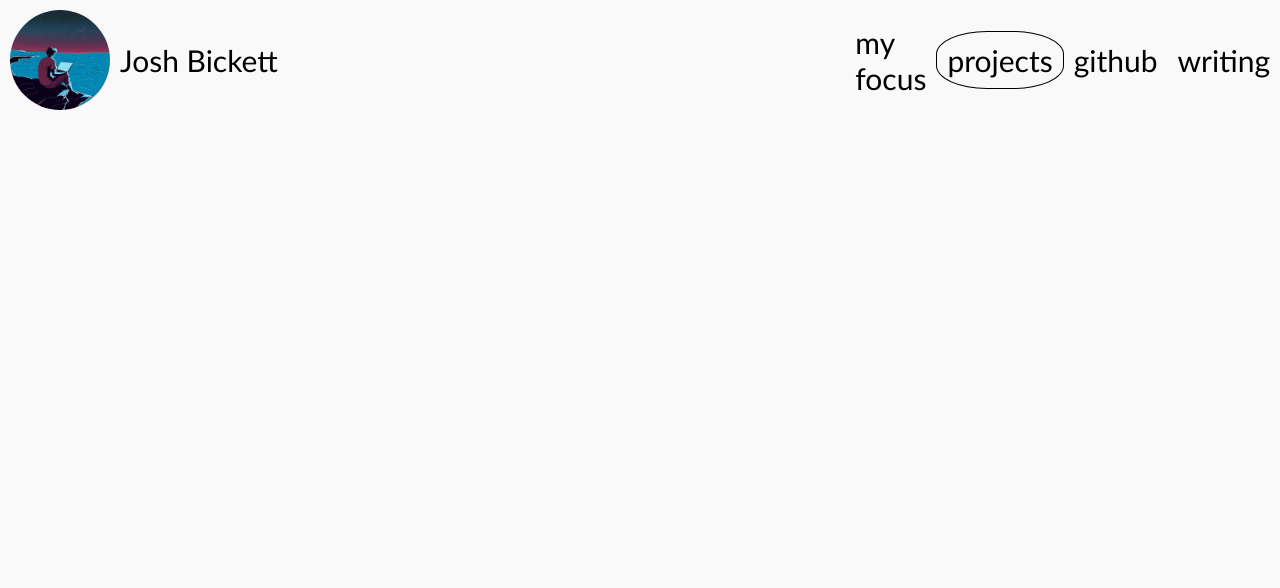
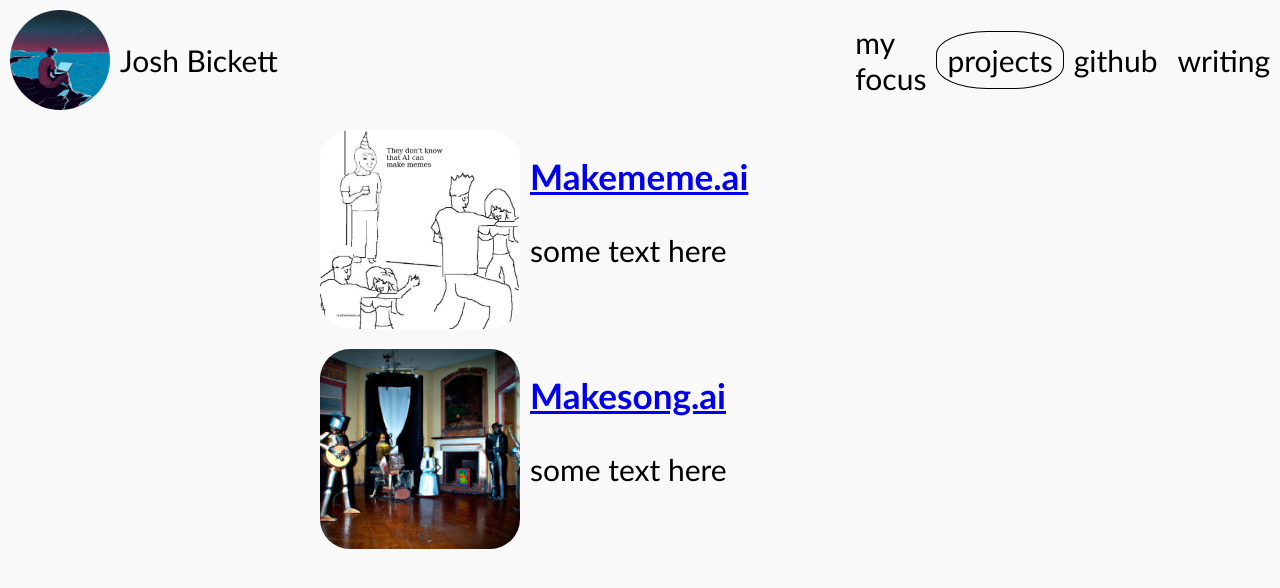
Before and after one commit to joshbickett/bickett.ai, a React (Create React App) app: page /projects in a window 1280 px wide. Shown: the top 588 px of the page. Built offline with nearby package versions, Linux system fonts and the light colour scheme.

Commit message:
Update project page

```diff
--- a/src/pages/Projects.js
+++ b/src/pages/Projects.js
@@ -1,9 +1,71 @@
 import { NavigationBar } from "../components/NavigationBar";
+import memeImage from "../assets/meme.jpg";
+import musicImage from "../assets/music.png";
+
 export const Projects = ({ isMobile }) => {
   return (
     <div>
       <div style={{ height: "100vh" }}>
         <NavigationBar active={"projects"} isMobile={isMobile} />
+
+        <div
+          style={{
+            fontSize: "30px",
+            display: "flex",
+            justifyContent: "space-around",
+            alignItems: "center",
+          }}
+        >
+          <div
+            style={{
+              display: "grid",
+              gridTemplateColumns: "1fr 1fr 2fr 1fr",
+            }}
+          >
+            <div></div>
+            <img
+              src={memeImage}
+              alt="writing"
+              style={{ width: "200px", borderRadius: "30px", margin: "10px" }}
+            />
+            <div>
+              <h3>
+                <a href="https://makememe.ai/">Makememe.ai</a>
+              </h3>
+              <p>some text here</p>
+            </div>
+            <div></div>
+          </div>
+        </div>
+        <div
+          style={{
+            fontSize: "30px",
+            display: "flex",
+            justifyContent: "space-around",
+            alignItems: "center",
+          }}
+        >
+          <div
+            style={{
+              display: "grid",
+              gridTemplateColumns: "1fr 1fr 2fr 1fr",
+            }}
+          >
+            <div></div>
+            <img
+              src={musicImage}
+              alt="writing"
+              style={{ width: "200px", borderRadius: "30px", margin: "10px" }}
+            />
+            <div>
+              <h3>
+                <a href="https://makesong.ai/">Makesong.ai</a>
+              </h3>
+              <p>some text here</p>
+            </div>
+            <div></div>
+          </div>
+        </div>
       </div>
     </div>
   );
```
Also changed, not shown: src/assets/meme.jpg (added), src/assets/music.png (added).
